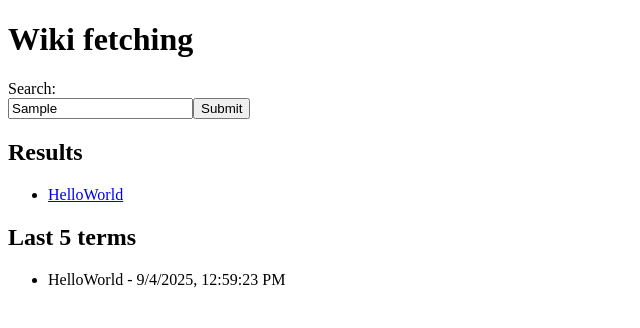
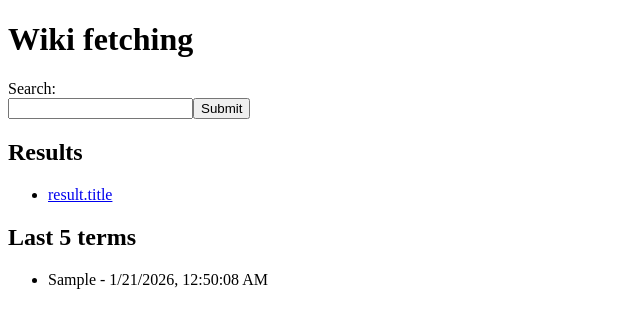
Before and after one commit to Fabian144/react-wikipedia-search, a React (Vite) app: page / in a window 1280 px wide. Both pictures are taken after typing "Sample" into the empty fields and a click on the button "Submit". Shown: the top 328 px of the page, without its empty margins (0-640 px from the left). Built offline with nearby package versions, Linux system fonts and the light colour scheme.

Commit message:
Add working history

```diff
--- a/src/App.tsx
+++ b/src/App.tsx
@@ -1,16 +1,45 @@
+import { useState } from 'react';
+
 type WikiApiResponse = [string, string[], string[], string[]];
 type Term = { term: string; time: Date };
 type Result = { title: string; url: string };
 
 export default function App() {
-  let response: WikiApiResponse;
-  let searchTerm: Term = { term: '', time: new Date() };
-  let a = new Date().toLocaleString;
-  console.log(a);
+  const [response, setResponse] = useState<WikiApiResponse>();
+  const [searchTerm, setSearchTerm] = useState<Term>({ term: '', time: new Date() });
+  const [history, setHistory] = useState<Term[]>([]);
+  const [results, setResults] = useState<Result[]>([]);
 
   async function handleSubmit(e: React.FormEvent<HTMLFormElement>) {
     e.preventDefault();
+    handleHistory();
   }
+
+  function handleHistory() {
+    if (!searchTerm.term) return;
+    const existingTerm = history
+      .filter((h) => h.term === searchTerm.term)
+      .map((h) => ({ ...h, time: new Date() }));
+
+    const newHistory =
+      existingTerm.length > 0
+        ? [...existingTerm, ...history.filter((h) => h.term !== searchTerm.term)]
+        : [{ term: `${searchTerm.term}`, time: new Date() }, ...history.slice(0, 4)];
+
+    setHistory(newHistory);
+    setSearchTerm((prev) => ({ ...prev, term: '' }));
+  }
+
+  const historyDisplay = history.map(({ term, time }, i) => {
+    return term ? (
+      <li className="gap-2 flex" key={i}>
+        <span className="font-medium">{term} - </span>
+        <span className="font-light">{time.toLocaleString()}</span>
+      </li>
+    ) : (
+      ''
+    );
+  });
 
   return (
     <div className="flex flex-col justify-center items-center min-h-dvh bg-gray-100 p-4">
@@ -22,14 +51,16 @@ export default function App() {
           className="p-8 rounded-2xl shadow-md flex flex-col border border-neutral-200"
         >
           <label htmlFor="search" className="text-xl font-medium text-gray-600 mb-2">
-            Search: {searchTerm.term}
+            Search:
           </label>
 
           <div className="flex">
             <input
               id="search"
-              name="Term"
+              name="term"
               type="text"
+              onChange={(e) => setSearchTerm({ term: e.target.value, time: new Date() })}
+              value={searchTerm.term}
               className="grow font-light rounded-l-lg border-gray-300 border px-4 py-2"
             />
 
@@ -49,12 +80,12 @@ export default function App() {
             <ul>
               <li>
                 <a
-                  href="#"
+                  href="{result.url}"
                   className="underline text-blue-500 hover:text-blue-700"
                   target="_blank"
                   rel="noopener noreferrer"
                 >
-                  HelloWorld
+                  result.title
                 </a>
               </li>
             </ul>
@@ -63,12 +94,7 @@ export default function App() {
           <div>
             <h2 className="text-2xl mb-4">Last 5 terms</h2>
 
-            <ul>
-              <li className="gap-2 flex">
-                <span className="font-medium">HelloWorld - </span>
-                <span className="font-light">9/4/2025, 12:59:23 PM</span>
-              </li>
-            </ul>
+            <ul>{historyDisplay}</ul>
           </div>
         </div>
       </div>
```
